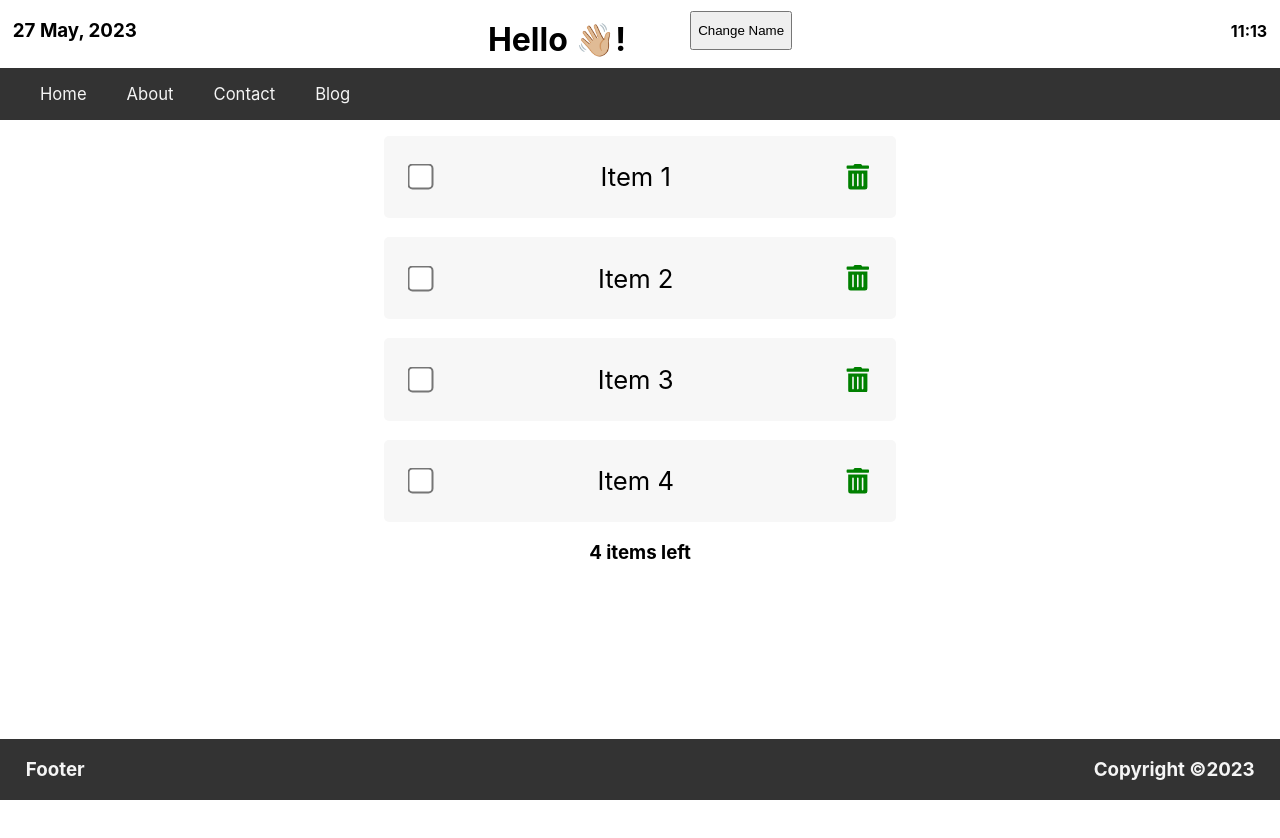
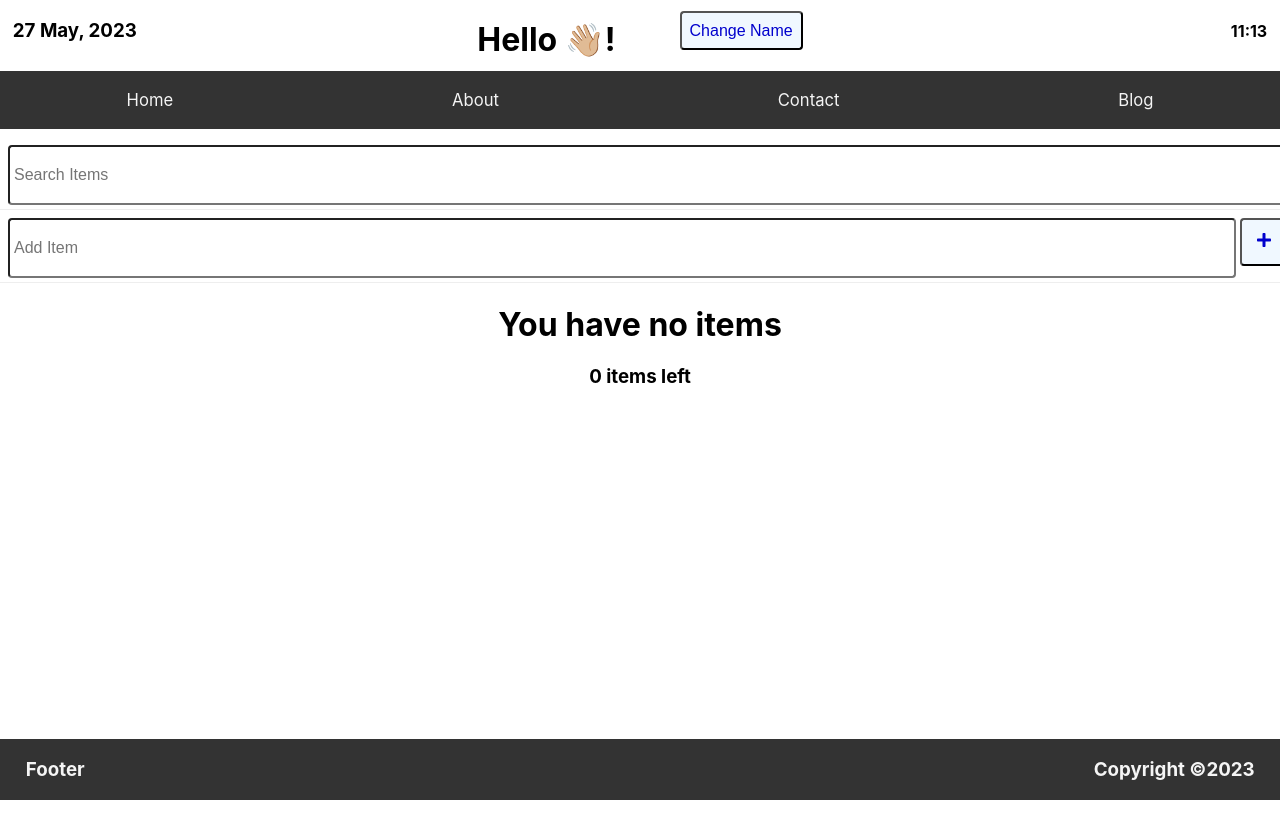
Before and after one commit to Dev-Din/react-app, a React (Create React App) app: page / in a window 1280 px wide. Shown: the top 838 px of the page. After the commit the page ends 800 px from the top, so only its background shows below. Built offline with nearby package versions, Linux system fonts and the light colour scheme.

Commit message:
feat - addItems and searchItems

```diff
--- a/src/App.jsx
+++ b/src/App.jsx
@@ -1,48 +1,79 @@
 import './App.css';
+import Additems from './components/additems/Additem';
 import Content from './components/content/Content';
 import Footer from './components/footer/Footer';
 // import Header from './components/header/Header';
 // import ListandKeys from './components/listandkeys/ListandKeys';
 import Navbar from './components/navbar/Navbar';
 import { useState } from 'react';
+import SearchItem from './components/searchItem/SearchItem';
 
 function App() {
-  const [items, setItems] = useState([
-    {
-      id: 1,
-      checked: false,
-      item: "Item 1"
-    },
-    {
-      id: 2,
-      checked: false,
-      item: "Item 2"
-    }, {
-      id: 3,
-      checked: false,
-      item: "Item 3"
-    }, {
-      id: 4,
-      checked: false,
-      item: "Item 4"
-    },
-  ]);
+  const [items, setItems] = useState(
+    // [
+    //   {
+    //     id: 1,
+    //     checked: false,
+    //     item: "Item 1"
+    //   },
+    //   {
+    //     id: 2,
+    //     checked: false,
+    //     item: "Item 2"
+    //   }, {
+    //     id: 3,
+    //     checked: false,
+    //     item: "Item 3"
+    //   }, {
+    //     id: 4,
+    //     checked: false,
+    //     item: "Item 4"
+    //   },
+    // ]
+    JSON.parse(localStorage.getItem('shoppingList')) || []
+    )
+  const [search, setSearch] = useState('')
+
+  const setAndSaveItems = (newItems) =>{
+    setItems(newItems);
+    localStorage.setItem('shoppingList', JSON.stringify(newItems));
+  }
+
+  // Used in <AddItem/> component to
+  //
+  const [newItem,setNewItem] = useState('')
+
+  // AddItem function
+  const addItem = (item) =>{
+    // Write Code to increment or decrement the ID in the item
+    const id = items.length ? items[items.length - 1].id + 1 : 1;
+    const mynewItem = {id, checked:false, item}
+    const listItems = [...items, mynewItem]
+    setItems(listItems)
+    setAndSaveItems(listItems)
+  }
+  const handleSubmit = (e) =>{
+    e.preventDefault()
+    if(!newItem) return;
+    setNewItem('')
+    addItem(newItem)
+    // console.log(newItem)
+  }
 
   const handleCheck = (id) => {
-    const updatedItems = items.map((item) => {
+    console.log("handleCheck:", handleCheck)
+    const listItems = items.map((item) => {
       if (item.id === id) {
         item.checked = !item.checked;
       }
       return item;
     });
-    setItems(updatedItems);
-    localStorage.setItem('shoppingList', JSON.stringify(updatedItems));
+    setAndSaveItems(listItems);
   }
 
   const handleDelete = (id) => {
-    const updatedItems = items.filter((item) => item.id !== id);
-    setItems(updatedItems);
-    localStorage.setItem('shoppingList', JSON.stringify(updatedItems));
+    const listItems = items.filter((item) => item.id !== id);
+    setAndSaveItems(listItems)
   }
 
 
@@ -52,8 +83,17 @@ function App() {
      <Navbar/>
      {/* <Header/> */}
      {/* <ListandKeys/> */}
+    <SearchItem
+      search = {search}
+      setSearch = {setSearch}
+    />
+     <Additems
+      newItem = {newItem}
+      setNewItem = {setNewItem}
+      handleSubmit = {handleSubmit}
+     />
      <Content
-      items={items}
+      items={items.filter(item =>((item.item).toLowerCase()).includes(search.toLowerCase()))}
       handleCheck={handleCheck}
       handleDelete={handleDelete}
       length = {items.length}
--- /dev/null
+++ b/src/components/additems/Additem.jsx
@@ -0,0 +1,30 @@
+import { FaPlus } from 'react-icons/fa'
+import "./additems.css"
+import { useRef } from "react";
+
+function Additem({newItem, setNewItem, handleSubmit}) {
+  const inputRef = useRef()
+  return (
+    <form className='addForm' onSubmit={handleSubmit}
+    >
+     <label htmlFor="addItem">Add Item</label>
+     <input
+      type="text"
+      autoFocus
+      ref={inputRef}
+      id='addItem'
+      placeholder='Add Item'
+      required
+      value={newItem}
+      onChange={(e) => setNewItem(e.target.value)}
+     />
+     <button
+      type='submit'
+      onClick={() => inputRef.current.focus()}
+      aria-label='Add Item'
+     ><FaPlus/></button>
+    </form>
+  )
+}
+
+export default Additem
--- /dev/null
+++ b/src/components/additems/additems.css
@@ -0,0 +1,66 @@
+.addForm {
+ width: 100%;
+ display: flex;
+ justify-content: flex-start;
+ margin: 0.5rem 0 0;
+ padding: 0 0.5rem 0.25rem;
+ border-bottom: 1px solid #eee;
+}
+
+.addForm label {
+ position: absolute;
+ left: -99999px;
+}
+
+.addForm input[type='text'] {
+ flex-grow: 1;
+ max-width: calc(100% - 50px);
+ min-height: 48px;
+ font-size: 1rem;
+ padding: 0.25rem;
+ border-radius: 0.25rem;
+ margin-right: 0.25rem;
+ outline: none;
+}
+
+button {
+ height: 48px;
+ min-width: 48px;
+ border-radius: 0.25rem;
+ padding: 0.5rem;
+ font-size: 1rem;
+ background-color: aliceblue;
+ color: mediumblue;
+ cursor: pointer;
+}
+
+button:focus,
+button:hover {
+ color: white;
+ background-color: limegreen;
+ outline: none;
+}
+
+.searchForm {
+ width: 100%;
+ display: flex;
+ justify-content: flex-start;
+ margin: 0.25rem 0 0;
+ padding: 0 0.5rem 0.25rem;
+ border-bottom: 1px solid #eee;
+}
+
+.searchForm label {
+ position: absolute;
+ left: -99999px;
+}
+
+.searchForm input[type='text'] {
+ flex-grow: 1;
+ max-width: 100%;
+ min-height: 48px;
+ font-size: 1rem;
+ padding: 0.25rem;
+ border-radius: 0.25rem;
+ outline: none;
+}
--- a/src/components/content/Content.jsx
+++ b/src/components/content/Content.jsx
@@ -36,7 +36,9 @@ function Content({items, handleCheck, handleDelete, length}) {
           <h1 className='centered'>You have no items</h1>
         )}
 
-      <h3>{length} {length === 1?" item left": "items left"}</h3>
+      <h3 id="itemsLength">
+        {length} {length === 1? "item left": "items left"}
+        </h3>
     </main>
   )
 }
--- a/src/components/content/content.css
+++ b/src/components/content/content.css
@@ -3,7 +3,7 @@ main {
   justify-content: center;
   align-items: center;
   flex-direction: column;
-  height: 100vh;
+  height: auto;
 }
 
 .list {
@@ -60,3 +60,6 @@ main {
 .centered {
   text-align: center;
 }
+#itemsLength{
+  padding-bottom: 5vw;
+}
--- a/src/components/navbar/Navbar.jsx
+++ b/src/components/navbar/Navbar.jsx
@@ -48,11 +48,11 @@ const handleTime = () => {
 
 
  const linkMap = links.map((link) =>(
-  <ul>
+
     <li key={link.link}>
       <a href={link.link}> {link.name}</a>
     </li>
-    </ul>
+
  ))
   return (
     <>
@@ -68,7 +68,12 @@ const handleTime = () => {
     </div>
 
 
-    <nav>{ linkMap }</nav>
+    <nav>
+      <ul className='flex'>
+        { linkMap }
+       </ul>
+    </nav>
+
     </>
   )
 }
--- a/src/components/navbar/navbar.css
+++ b/src/components/navbar/navbar.css
@@ -1,11 +1,12 @@
 nav{
   margin-top: 1vw;
   background-color: #333;
+}
+ul.flex{
   display: flex;
-}
-ul{
  gap: 2vw;
  justify-content: space-around;
+ padding: 1.5vw 0;
 }
 ul li{
   list-style: none;
--- /dev/null
+++ b/src/components/searchItem/SearchItem.jsx
@@ -0,0 +1,24 @@
+import React from 'react'
+
+function SearchItem({search, setSearch}) {
+  return (
+    <form
+     className='searchForm'
+     onSubmit={(e) => e.preventDefault()}
+    >
+     <label
+      htmlFor="search"
+     >Search</label>
+      <input
+       type="text"
+       id='search'
+       role='searchbox'
+       placeholder='Search Items'
+       value={search}
+       onChange={(e) => setSearch(e.target.value)}
+      />
+    </form>
+  )
+}
+
+export default SearchItem
--- a/src/index.css
+++ b/src/index.css
@@ -11,3 +11,7 @@ code {
   font-family: source-code-pro, Menlo, Monaco, Consolas, 'Courier New',
     monospace;
 }
+.fixed{
+  position: static;
+  top: 2vw;
+}
```
Also changed, not shown: src/components/searchItem/search.css (added).
